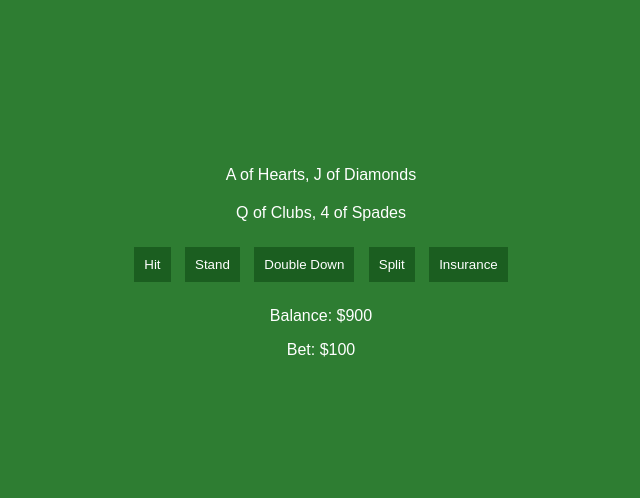
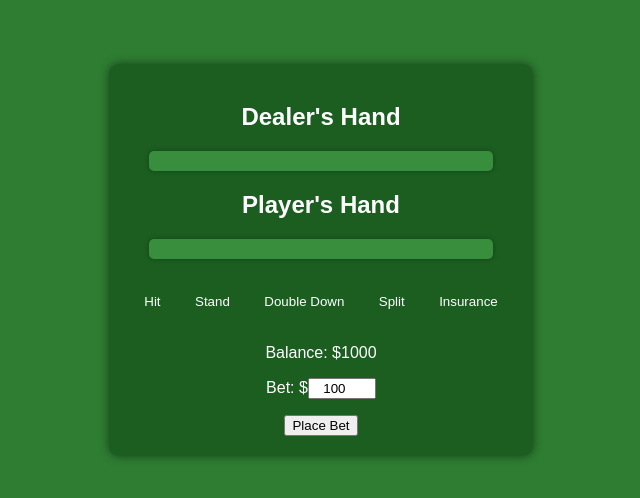
Before and after one commit to Nintendoboi22/chicken.the.sandwich.also.idk.bye.jack.b.github.io, a plain HTML site: page index.html in a window 1280 px wide. Shown: the part 140-638 px from the top of the page, without its empty margins (319-959 px from the left). Drawn offline with Linux system fonts and the light colour scheme.

Commit message:
seeeeeeeeeeeeeeeee

```diff
--- a/index.html
+++ b/index.html
@@ -3,13 +3,19 @@
 <head>
     <meta charset="UTF-8">
     <meta name="viewport" content="width=device-width, initial-scale=1.0">
-	<title>AI Blackjack</title>
+    <title>AI Blackjack</title>
     <link rel="stylesheet" href="style.css">
 </head>
 <body>
     <div id="game">
-        <div id="player-hand" class="hand"></div>
-        <div id="dealer-hand" class="hand"></div>
+        <div id="dealer">
+            <h2>Dealer's Hand</h2>
+            <div id="dealer-hand" class="hand"></div>
+        </div>
+        <div id="player">
+            <h2>Player's Hand</h2>
+            <div id="player-hand" class="hand"></div>
+        </div>
         <div id="controls">
             <button id="hit">Hit</button>
             <button id="stand">Stand</button>
@@ -19,7 +25,8 @@
         </div>
         <div id="currency">
             <p>Balance: $<span id="balance">1000</span></p>
-            <p>Bet: $<span id="bet">0</span></p>
+            <p>Bet: $<input type="number" id="bet-amount" value="100" min="1"></p>
+            <button id="place-bet">Place Bet</button>
         </div>
     </div>
     <script src="script.js"></script>
--- a/script.js
+++ b/script.js
@@ -5,12 +5,11 @@ let dealerHand = [];
 let deck = [];
 
 function createDeck() {
-    const suits = ['Hearts', 'Diamonds', 'Clubs', 'Spades'];
     const values = ['2', '3', '4', '5', '6', '7', '8', '9', '10', 'J', 'Q', 'K', 'A'];
     deck = [];
-    for (let suit of suits) {
-        for (let value of values) {
-            deck.push({ suit, value });
+    for (let value of values) {
+        for (let i = 0; i < 4; i++) { // 4 suits, but we won't display them
+            deck.push({ value });
         }
     }
 }
@@ -27,8 +26,6 @@ function startGame() {
     shuffleDeck();
     playerHand = [deck.pop(), deck.pop()];
     dealerHand = [deck.pop(), deck.pop()];
-    bet = 100; // Example bet
-    balance -= bet;
     updateUI();
 }
 
@@ -36,12 +33,27 @@ function updateUI() {
     document.getElementById('balance').innerText = balance;
     document.getElementById('bet').innerText = bet;
     document.getElementById('player-hand').innerText = handToString(playerHand);
-    document.getElementById('dealer-hand').innerText = handToString(dealerHand);
+    document.getElementById('dealer-hand').innerText = dealerHandToString(dealerHand);
 }
 
 function handToString(hand) {
-    return hand.map(card => `${card.value} of ${card.suit}`).join(', ');
+    return hand.map(card => card.value).join(', ');
 }
+
+function dealerHandToString(hand) {
+    return `${hand[0].value}, [Hidden]`;
+}
+
+document.getElementById('place-bet').addEventListener('click', () => {
+    const betAmount = parseInt(document.getElementById('bet-amount').value);
+    if (betAmount > 0 && betAmount <= balance) {
+        bet = betAmount;
+        balance -= bet;
+        startGame();
+    } else {
+        alert('Invalid bet amount');
+    }
+});
 
 document.getElementById('hit').addEventListener('click', () => {
     playerHand.push(deck.pop());
@@ -54,10 +66,14 @@ document.getElementById('stand').addEventListener('click', () => {
 });
 
 document.getElementById('double-down').addEventListener('click', () => {
-    bet *= 2;
-    balance -= bet / 2;
-    playerHand.push(deck.pop());
-    updateUI();
+    if (balance >= bet) {
+        bet *= 2;
+        balance -= bet / 2;
+        playerHand.push(deck.pop());
+        updateUI();
+    } else {
+        alert('Not enough balance to double down');
+    }
 });
 
 document.getElementById('split').addEventListener('click', () => {
--- a/style.css
+++ b/style.css
@@ -1,5 +1,5 @@
 body {
-    font-family: Arial, sans-serif;
+    font-family: 'Arial', sans-serif;
     background-color: #2e7d32;
     color: white;
     display: flex;
@@ -11,10 +11,18 @@ body {
 
 #game {
     text-align: center;
+    background-color: #1b5e20;
+    padding: 20px;
+    border-radius: 10px;
+    box-shadow: 0 0 10px rgba(0, 0, 0, 0.5);
 }
 
 .hand {
     margin: 20px;
+    padding: 10px;
+    background-color: #388e3c;
+    border-radius: 5px;
+    box-shadow: 0 0 5px rgba(0, 0, 0, 0.3);
 }
 
 #controls button {
@@ -23,7 +31,9 @@ body {
     background-color: #1b5e20;
     color: white;
     border: none;
+    border-radius: 5px;
     cursor: pointer;
+    transition: background-color 0.3s;
 }
 
 #controls button:hover {
@@ -33,3 +43,8 @@ body {
 #currency {
     margin-top: 20px;
 }
+
+#bet-amount {
+    width: 60px;
+    text-align: center;
+}
```
